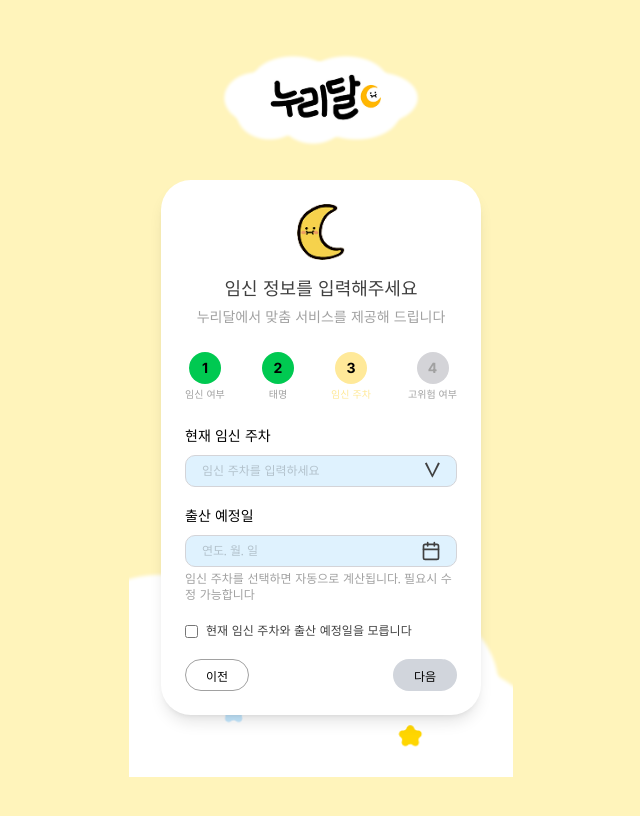
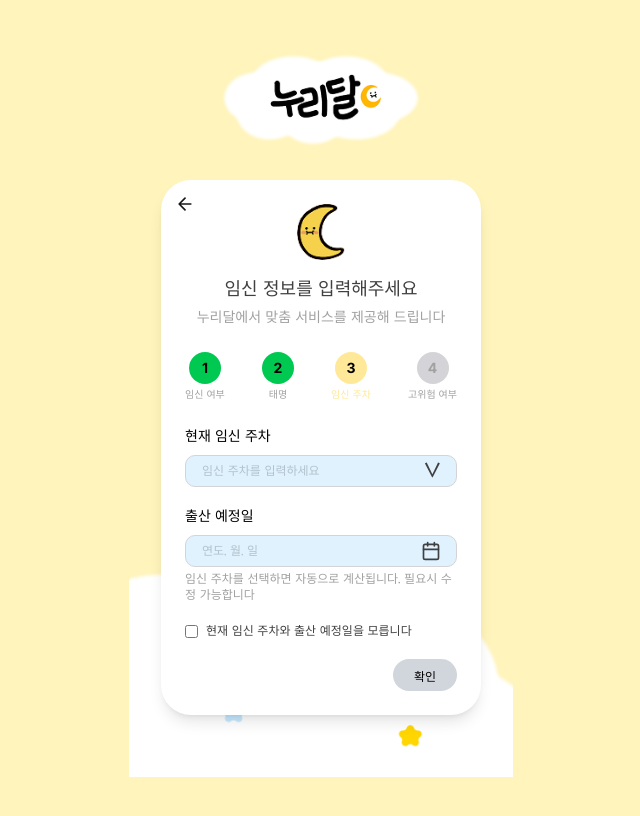
Before and after one commit to hanmind/Nooridal2.0, a Next.js app in the folder nooridal/: page /register/pregnant/pregnancy-info/pregnancy-week in a window 1280 px wide. Shown: the top 816 px of the page, without its empty margins (319-959 px from the left). Built offline with nearby package versions, Linux system fonts and the light colour scheme.

Commit message:
chore: 임신 정보 페이지 코드 수정

```diff
--- a/nooridal/src/app/register/pregnant/pregnancy-info/baby-name/page.tsx
+++ b/nooridal/src/app/register/pregnant/pregnancy-info/baby-name/page.tsx
@@ -46,6 +46,18 @@ export default function BabyName() {
 
         {/* 메인 카드 */}
         <div className="absolute top-[180px] w-80 bg-white rounded-[30px] shadow-lg p-6 z-10">
+          {/* 뒤로가기 버튼 */}
+          <div className="absolute top-0 left-0 p-2">
+            <button
+              onClick={handlePrevious}
+              className="w-8 h-8 flex items-center justify-center rounded-full hover:bg-gray-100"
+            >
+              <svg xmlns="http://www.w3.org/2000/svg" width="20" height="20" viewBox="0 0 24 24" fill="none" stroke="currentColor" strokeWidth="2" strokeLinecap="round" strokeLinejoin="round">
+                <path d="M19 12H5M12 19l-7-7 7-7"/>
+              </svg>
+            </button>
+          </div>
+
           {/* 달 아이콘 */}
           <div className="flex justify-center mb-4">
             <div className="w-14 h-14 relative">
@@ -158,19 +170,13 @@ export default function BabyName() {
           </div>
 
           {/* 버튼 */}
-          <div className="flex justify-between">
-            <button
-              onClick={handlePrevious}
-              className="w-16 h-8 bg-white rounded-2xl border border-neutral-400"
-            >
-              <span className="text-black text-xs font-['Do_Hyeon']">이전</span>
-            </button>
+          <div className="flex justify-end">
             <button
               onClick={handleNext}
               className={`w-16 h-8 rounded-2xl ${isFormValid() ? 'bg-[#FFE999]' : 'bg-gray-300 cursor-not-allowed'}`}
               disabled={!isFormValid()}
             >
-              <span className="text-black text-xs font-['Do_Hyeon']">다음</span>
+              <span className="text-black text-xs font-['Do_Hyeon']">확인</span>
             </button>
           </div>
         </div>
--- a/nooridal/src/app/register/pregnant/pregnancy-info/high-risk/page.tsx
+++ b/nooridal/src/app/register/pregnant/pregnancy-info/high-risk/page.tsx
@@ -51,6 +51,18 @@ export default function HighRisk() {
 
         {/* 메인 카드 */}
         <div className="absolute top-[180px] w-80 bg-white rounded-[30px] shadow-lg p-6 z-10">
+          {/* 뒤로가기 버튼 */}
+          <div className="absolute top-0 left-0 p-2">
+            <button
+              onClick={handlePrevious}
+              className="w-8 h-8 flex items-center justify-center rounded-full hover:bg-gray-100"
+            >
+              <svg xmlns="http://www.w3.org/2000/svg" width="20" height="20" viewBox="0 0 24 24" fill="none" stroke="currentColor" strokeWidth="2" strokeLinecap="round" strokeLinejoin="round">
+                <path d="M19 12H5M12 19l-7-7 7-7"/>
+              </svg>
+            </button>
+          </div>
+
           {/* 달 아이콘 */}
           <div className="flex justify-center mb-4">
             <div className="w-14 h-14 relative">
@@ -124,19 +136,13 @@ export default function HighRisk() {
           </div>
 
           {/* 버튼 */}
-          <div className="flex justify-between">
-            <button
-              onClick={handlePrevious}
-              className="w-16 h-8 bg-white rounded-2xl border border-neutral-400"
-            >
-              <span className="text-black text-xs font-['Do_Hyeon']">이전</span>
-            </button>
+          <div className="flex justify-end">
             <button
               onClick={handleNext}
               className={`w-16 h-8 rounded-2xl ${isFormValid() ? 'bg-[#FFE999]' : 'bg-gray-300 cursor-not-allowed'}`}
               disabled={!isFormValid()}
             >
-              <span className="text-black text-xs font-['Do_Hyeon']">다음</span>
+              <span className="text-black text-xs font-['Do_Hyeon']">완료</span>
             </button>
           </div>
         </div>
--- a/nooridal/src/app/register/pregnant/pregnancy-info/page.tsx
+++ b/nooridal/src/app/register/pregnant/pregnancy-info/page.tsx
@@ -107,7 +107,7 @@ export default function PregnancyInfo() {
               className={`w-20 h-10 rounded-2xl text-sm font-['Do_Hyeon'] ${isFormValid() ? 'bg-[#FFE999]' : 'bg-gray-300 cursor-not-allowed'}`}
               disabled={!isFormValid()}
             >
-              다음
+              확인
             </button>
           </div>
         </div>
--- a/nooridal/src/app/register/pregnant/pregnancy-info/pregnancy-week/page.tsx
+++ b/nooridal/src/app/register/pregnant/pregnancy-info/pregnancy-week/page.tsx
@@ -33,8 +33,8 @@ export default function PregnancyWeek() {
 
   // 모든 정보가 입력되었는지 확인
   const isFormValid = () => {
-    // 임신 주차와 출산 예정일이 모두 입력되었거나, 정보 없음이 체크되었는지 확인
-    const isInfoValid = (pregnancyWeek.trim() !== "" && dueDate.trim() !== "") || noInfo;
+    // 임신 주차 또는 출산 예정일 중 하나만 입력되어도 유효
+    const isInfoValid = pregnancyWeek.trim() !== "" || dueDate.trim() !== "" || noInfo;
 
     // 마지막 생리 시작일 모달이 열려있고 계산된 정보가 있는 경우도 유효
     const isCalculatedInfoValid = calculatedPregnancyWeek !== null && calculatedDueDate !== null;
@@ -168,6 +168,18 @@ export default function PregnancyWeek() {
 
         {/* 메인 카드 */}
         <div className="absolute top-[180px] w-80 bg-white rounded-[30px] shadow-lg p-6 z-10">
+          {/* 뒤로가기 버튼 */}
+          <div className="absolute top-0 left-0 p-2">
+            <button
+              onClick={handlePrevious}
+              className="w-8 h-8 flex items-center justify-center rounded-full hover:bg-gray-100"
+            >
+              <svg xmlns="http://www.w3.org/2000/svg" width="20" height="20" viewBox="0 0 24 24" fill="none" stroke="currentColor" strokeWidth="2" strokeLinecap="round" strokeLinejoin="round">
+                <path d="M19 12H5M12 19l-7-7 7-7"/>
+              </svg>
+            </button>
+          </div>
+
           {/* 달 아이콘 */}
           <div className="flex justify-center mb-4">
             <div className="w-14 h-14 relative">
@@ -635,19 +647,13 @@ export default function PregnancyWeek() {
           )}
 
           {/* 버튼 */}
-          <div className="flex justify-between">
-            <button
-              onClick={handlePrevious}
-              className="w-16 h-8 bg-white rounded-2xl border border-neutral-400"
-            >
-              <span className="text-black text-xs font-['Do_Hyeon']">이전</span>
-            </button>
+          <div className="flex justify-end">
             <button
               onClick={handleNext}
               className={`w-16 h-8 rounded-2xl ${isFormValid() ? 'bg-[#FFE999]' : 'bg-gray-300 cursor-not-allowed'}`}
               disabled={!isFormValid()}
             >
-              <span className="text-black text-xs font-['Do_Hyeon']">다음</span>
+              <span className="text-black text-xs font-['Do_Hyeon']">확인</span>
             </button>
           </div>
         </div>
```
